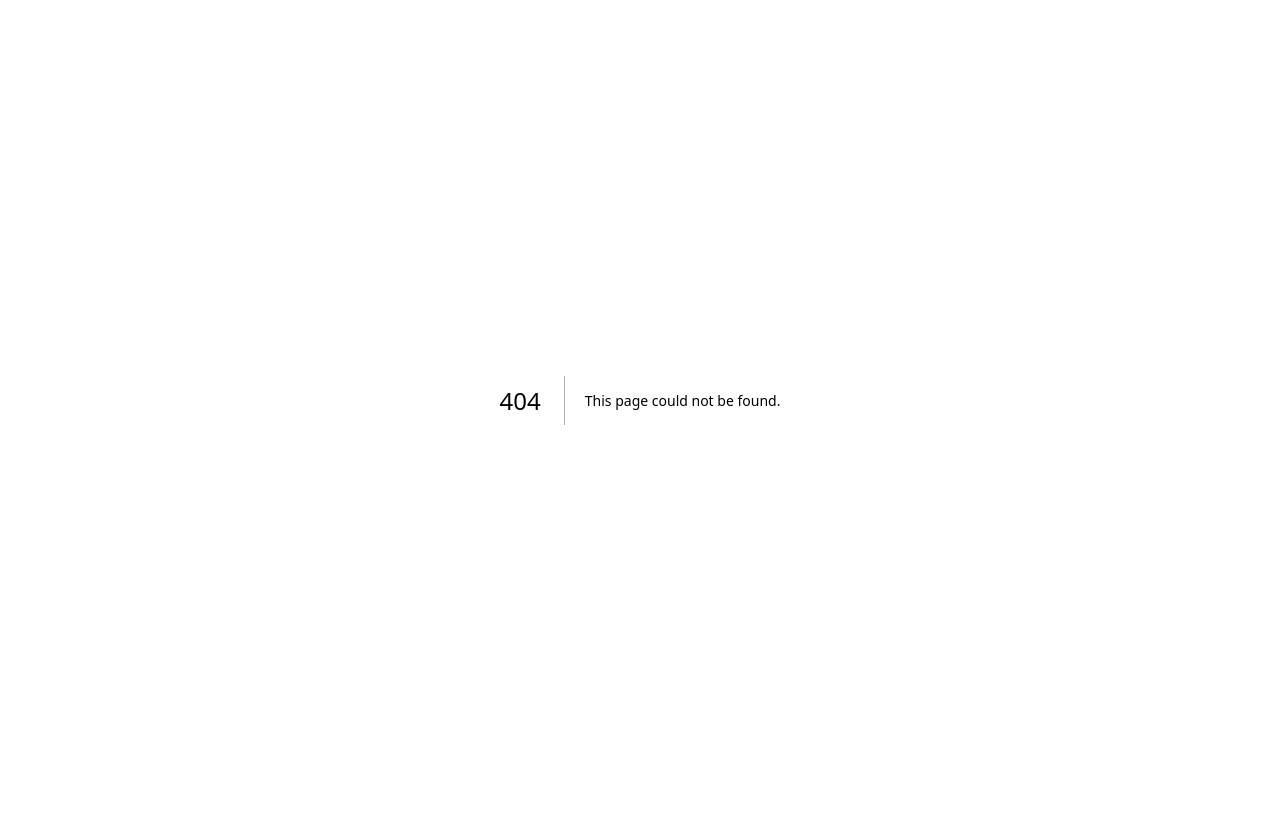
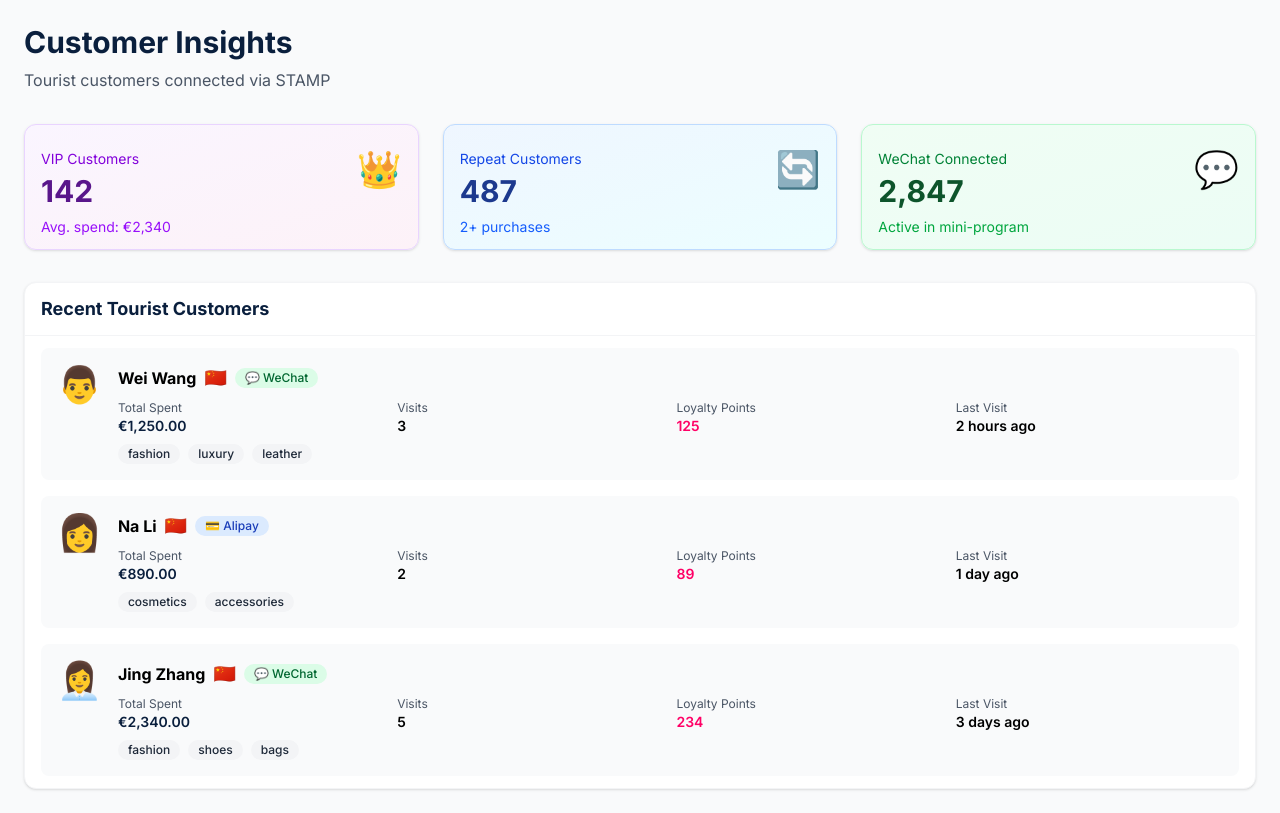
Before and after one commit to AntipasBen23/Stamp-feature-demo, a Next.js app: page /dashboard/customers in a window 1280 px wide. Before the commit this address had no page. Built offline with nearby package versions, Linux system fonts and the light colour scheme.

Commit message:
added customers page

```diff
--- /dev/null
+++ b/src/app/dashboard/customers/page.tsx
@@ -0,0 +1,118 @@
+'use client';
+
+import { Card, CardContent, CardHeader } from '@/components/ui/Card';
+import { Badge } from '@/components/ui/Badge';
+import { formatCurrency, formatRelativeTime, getCountryFlag } from '@/lib/utils';
+import { mockCustomers } from '@/data/mockData';
+
+export default function CustomersPage() {
+  return (
+    <div className="min-h-screen bg-gray-50 p-6">
+      <div className="mb-8">
+        <h1 className="text-3xl font-bold text-[#0A1F3D] mb-2">Customer Insights</h1>
+        <p className="text-gray-600">Tourist customers connected via STAMP</p>
+      </div>
+
+      {/* Customer Segments */}
+      <div className="grid md:grid-cols-3 gap-6 mb-8">
+        <Card className="bg-gradient-to-br from-purple-50 to-pink-50 border-purple-200">
+          <CardContent className="pt-6">
+            <div className="flex items-start justify-between">
+              <div>
+                <p className="text-sm text-purple-700 mb-1">VIP Customers</p>
+                <p className="text-3xl font-bold text-purple-900">142</p>
+                <p className="text-sm text-purple-600 mt-2">Avg. spend: €2,340</p>
+              </div>
+              <div className="text-4xl">👑</div>
+            </div>
+          </CardContent>
+        </Card>
+
+        <Card className="bg-gradient-to-br from-blue-50 to-cyan-50 border-blue-200">
+          <CardContent className="pt-6">
+            <div className="flex items-start justify-between">
+              <div>
+                <p className="text-sm text-blue-700 mb-1">Repeat Customers</p>
+                <p className="text-3xl font-bold text-blue-900">487</p>
+                <p className="text-sm text-blue-600 mt-2">2+ purchases</p>
+              </div>
+              <div className="text-4xl">🔄</div>
+            </div>
+          </CardContent>
+        </Card>
+
+        <Card className="bg-gradient-to-br from-green-50 to-emerald-50 border-green-200">
+          <CardContent className="pt-6">
+            <div className="flex items-start justify-between">
+              <div>
+                <p className="text-sm text-green-700 mb-1">WeChat Connected</p>
+                <p className="text-3xl font-bold text-green-900">2,847</p>
+                <p className="text-sm text-green-600 mt-2">Active in mini-program</p>
+              </div>
+              <div className="text-4xl">💬</div>
+            </div>
+          </CardContent>
+        </Card>
+      </div>
+
+      {/* Customer List */}
+      <Card>
+        <CardHeader>
+          <h3 className="text-lg font-bold text-[#0A1F3D]">Recent Tourist Customers</h3>
+        </CardHeader>
+        <CardContent>
+          <div className="space-y-4">
+            {mockCustomers.map((customer) => (
+              <div key={customer.id} className="flex items-start gap-4 p-4 bg-gray-50 rounded-lg hover:bg-gray-100 transition-colors">
+                <div className="text-4xl">{customer.avatar}</div>
+                <div className="flex-1">
+                  <div className="flex items-center gap-2 mb-1">
+                    <h4 className="font-bold">{customer.name}</h4>
+                    <span className="text-lg">{getCountryFlag(customer.country)}</span>
+                    {customer.wechatId && (
+                      <Badge variant="success" className="text-xs">💬 WeChat</Badge>
+                    )}
+                    {customer.alipayId && (
+                      <Badge variant="info" className="text-xs">💳 Alipay</Badge>
+                    )}
+                  </div>
+
+                  <div className="grid grid-cols-2 md:grid-cols-4 gap-3 text-sm mt-2">
+                    <div>
+                      <p className="text-gray-600 text-xs">Total Spent</p>
+                      <p className="font-semibold text-[#0A1F3D]">
+                        {formatCurrency(customer.totalSpent, 'EUR')}
+                      </p>
+                    </div>
+                    <div>
+                      <p className="text-gray-600 text-xs">Visits</p>
+                      <p className="font-semibold">{customer.visitCount}</p>
+                    </div>
+                    <div>
+                      <p className="text-gray-600 text-xs">Loyalty Points</p>
+                      <p className="font-semibold text-[#FF0066]">{customer.loyaltyPoints}</p>
+                    </div>
+                    <div>
+                      <p className="text-gray-600 text-xs">Last Visit</p>
+                      <p className="font-semibold">{formatRelativeTime(customer.lastVisit)}</p>
+                    </div>
+                  </div>
+
+                  {customer.preferences.length > 0 && (
+                    <div className="flex gap-2 mt-2 flex-wrap">
+                      {customer.preferences.map((pref) => (
+                        <Badge key={pref} variant="default" className="text-xs">
+                          {pref}
+                        </Badge>
+                      ))}
+                    </div>
+                  )}
+                </div>
+              </div>
+            ))}
+          </div>
+        </CardContent>
+      </Card>
+    </div>
+  );
+}
```
